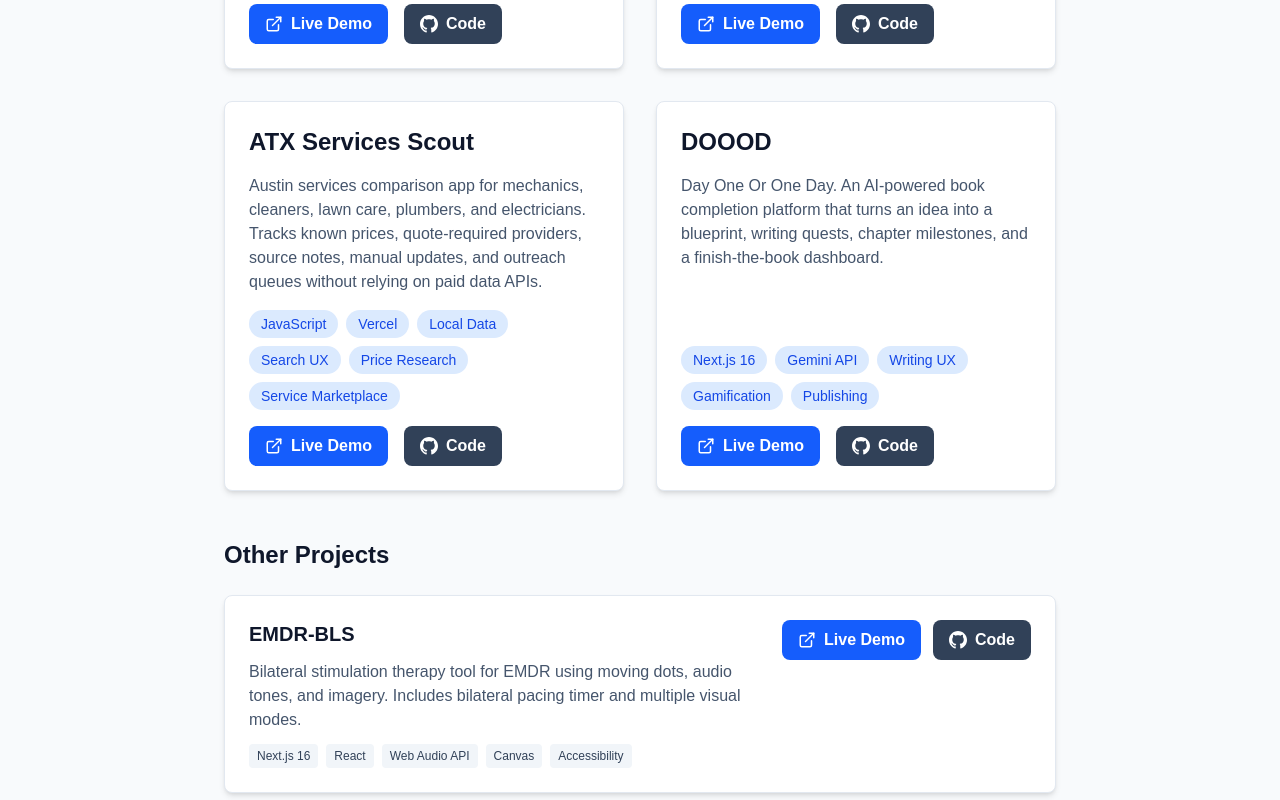
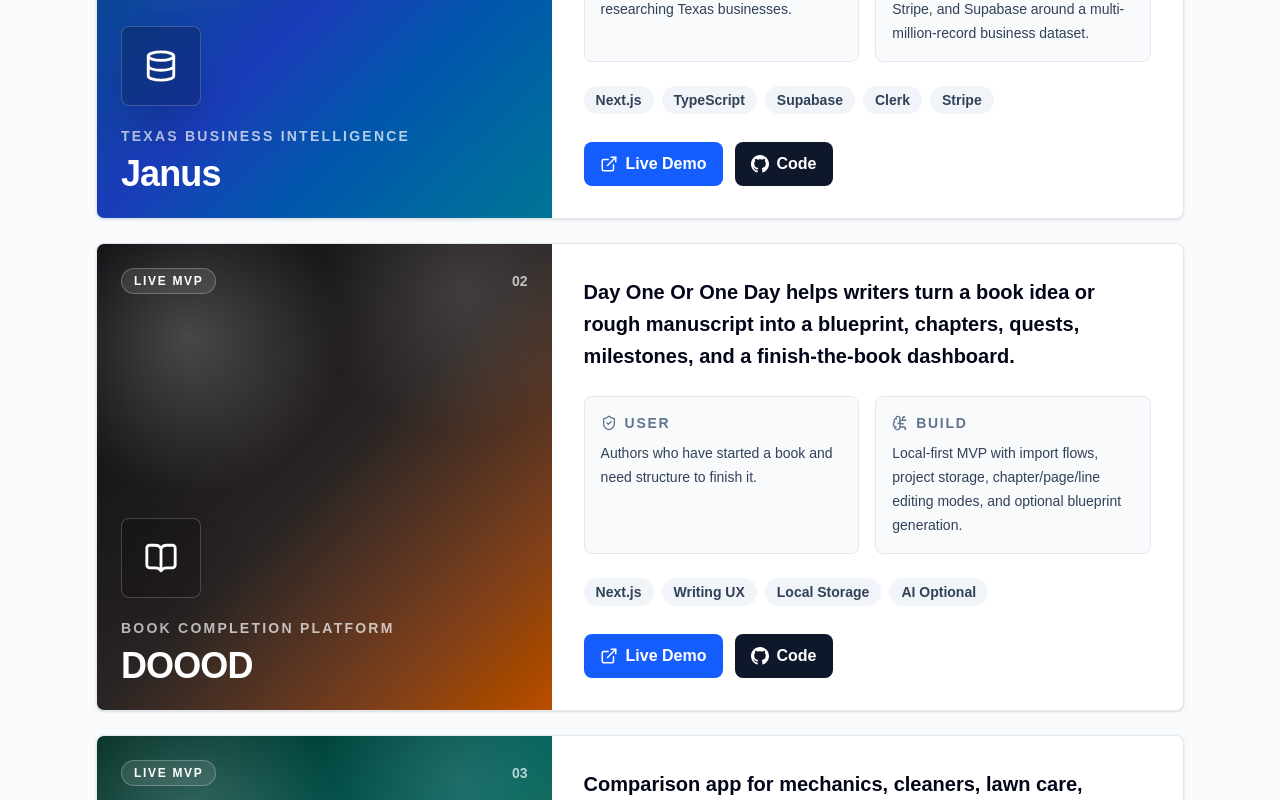
Before and after one commit to PabloPratt/portfolio, a Next.js app: page /work in a window 1280 px wide. Shown: the part 1040-1840 px from the top of the page. Built offline with nearby package versions, Linux system fonts and the light colour scheme.

Commit message:
Polish portfolio story and project showcase

```diff
--- a/app/page.tsx
+++ b/app/page.tsx
@@ -15,7 +15,7 @@
     title: "Work",
     href: "/work",
     kicker: "Projects",
-    text: "Janus, Obsidian Flow, ATX Services Scout, DOOOD, and the prototypes that are still useful but less central.",
+    text: "Janus, DOOOD, ATX Services Scout, Obsidian Flow, EMDR-BLS, and the experiments that sit behind them.",
     image:
       "https://images.unsplash.com/photo-1551288049-bebda4e38f71?auto=format&fit=crop&w=1200&q=80",
   },
@@ -108,7 +108,7 @@
               <h2 className="text-3xl font-black text-slate-950">Pick a lane.</h2>
             </div>
             <p className="max-w-xl text-slate-600">
-              This site is meant to feel more like a table of contents than a resume dumped onto one page.
+              Start with the project portfolio, then use the rest of the site for background, leadership, and contact.
             </p>
           </div>
 
--- a/components/Projects.tsx
+++ b/components/Projects.tsx
@@ -1,198 +1,300 @@
-import { ExternalLink } from 'lucide-react';
+import Link from 'next/link';
+import {
+  ArrowRight,
+  BookOpen,
+  BrainCircuit,
+  Database,
+  ExternalLink,
+  LineChart,
+  Search,
+  ShieldCheck,
+  Timer,
+  Wrench,
+} from 'lucide-react';
+import type { LucideIcon } from 'lucide-react';
 
-function GithubIcon({ size = 24, className = '' }: { size?: number; className?: string }) {
+function GithubIcon({ size = 18 }: { size?: number }) {
   return (
-    <svg width={size} height={size} viewBox="0 0 24 24" fill="currentColor" className={className} xmlns="http://www.w3.org/2000/svg">
-      <path d="M12 0c-6.626 0-12 5.373-12 12 0 5.302 3.438 9.8 8.207 11.387.599.111.793-.261.793-.577v-2.234c-3.338.726-4.033-1.416-4.033-1.416-.546-1.387-1.333-1.756-1.333-1.756-1.089-.745.083-.729.083-.729 1.205.084 1.839 1.237 1.839 1.237 1.07 1.834 2.807 1.304 3.492.997.107-.775.418-1.305.762-1.604-2.665-.305-5.467-1.334-5.467-5.931 0-1.311.469-2.381 1.236-3.221-.124-.303-.535-1.524.117-3.176 0 0 1.008-.322 3.301 1.23.957-.266 1.983-.399 3.003-.404 1.02.005 2.047.138 3.006.404 2.291-1.552 3.297-1.23 3.297-1.23.653 1.653.242 2.874.118 3.176.77.84 1.235 1.911 1.235 3.221 0 4.609-2.807 5.624-5.479 5.921.43.372.823 1.102.823 2.222v 3.293c0 .319.192.694.801.576 4.765-1.589 8.199-6.086 8.199-11.386 0-6.627-5.373-12-12-12z" />
+    <svg width={size} height={size} viewBox="0 0 24 24" fill="currentColor" aria-hidden="true">
+      <path d="M12 0C5.37 0 0 5.37 0 12c0 5.3 3.44 9.8 8.21 11.39.6.11.79-.26.79-.58v-2.23c-3.34.73-4.03-1.42-4.03-1.42-.55-1.39-1.33-1.76-1.33-1.76-1.09-.74.08-.73.08-.73 1.2.08 1.84 1.24 1.84 1.24 1.07 1.83 2.81 1.3 3.49.99.11-.77.42-1.3.76-1.6-2.66-.31-5.47-1.33-5.47-5.93 0-1.31.47-2.38 1.24-3.22-.12-.3-.54-1.52.12-3.18 0 0 1.01-.32 3.3 1.23.96-.27 1.98-.4 3-.4s2.05.13 3.01.4c2.29-1.55 3.3-1.23 3.3-1.23.65 1.66.24 2.88.12 3.18.77.84 1.24 1.91 1.24 3.22 0 4.61-2.81 5.62-5.48 5.92.43.37.82 1.1.82 2.22v3.29c0 .32.19.69.8.58C20.56 21.8 24 17.3 24 12c0-6.63-5.37-12-12-12z" />
     </svg>
   );
 }
 
 type Project = {
-  id: number;
+  title: string;
+  shortName: string;
+  kicker: string;
+  description: string;
+  audience: string;
+  build: string;
+  status: string;
+  dataNote?: string;
+  tags: string[];
+  live: string;
+  github: string;
+  icon: LucideIcon;
+  accent: string;
+};
+
+type Experiment = {
   title: string;
   description: string;
-  tags: string[];
-  live?: string;
-  github?: string;
-  status?: string;
-  featured: boolean;
+  href: string;
 };
 
 const projects: Project[] = [
   {
-    id: 1,
     title: 'Janus',
-    description: 'Texas business intelligence & privacy SaaS. Search 3M+ TX businesses by ZIP, city, county. AI chat-powered lead generation + registered agent service.',
-    tags: ['Next.js 16', 'TypeScript', 'Clerk', 'Stripe', 'Supabase'],
+    shortName: 'JA',
+    kicker: 'Texas business intelligence',
+    description:
+      'Business search and lead intelligence for Texas companies, including ZIP, city, county, registered agent, and privacy-focused workflow support.',
+    audience: 'Founders, operators, and sales teams researching Texas businesses.',
+    build:
+      'Built with Next.js, TypeScript, Clerk, Stripe, and Supabase around a multi-million-record business dataset.',
+    status: 'Live SaaS',
+    tags: ['Next.js', 'TypeScript', 'Supabase', 'Clerk', 'Stripe'],
     live: 'https://janus-eta.vercel.app',
     github: 'https://github.com/PabloPratt/Janus',
-    featured: true,
+    icon: Database,
+    accent: 'from-sky-900 via-blue-800 to-cyan-700',
   },
   {
-    id: 2,
-    title: 'Obsidian Flow',
-    description: 'CLI trading dashboard and price screener for monitoring crypto and stocks. Real-time price updates, technical analysis, and custom alerts.',
-    tags: ['Node.js', 'CLI', 'TypeScript', 'Dashboard', 'Trading Tools'],
-    live: 'https://obsidian-flow-three.vercel.app',
-    github: 'https://github.com/PabloPratt/obsidian-flow',
-    featured: true,
+    title: 'DOOOD',
+    shortName: 'DO',
+    kicker: 'Book completion platform',
+    description:
+      'Day One Or One Day helps writers turn a book idea or rough manuscript into a blueprint, chapters, quests, milestones, and a finish-the-book dashboard.',
+    audience: 'Authors who have started a book and need structure to finish it.',
+    build:
+      'Local-first MVP with import flows, project storage, chapter/page/line editing modes, and optional blueprint generation.',
+    status: 'Live MVP',
+    tags: ['Next.js', 'Writing UX', 'Local Storage', 'AI Optional'],
+    live: 'https://doood-xi.vercel.app',
+    github: 'https://github.com/PabloPratt/doood',
+    icon: BookOpen,
+    accent: 'from-zinc-950 via-stone-800 to-amber-700',
   },
   {
-    id: 3,
     title: 'ATX Services Scout',
-    description: 'Austin services comparison app for mechanics, cleaners, lawn care, plumbers, and electricians. Tracks known prices, quote-required providers, source notes, manual updates, and outreach queues without relying on paid data APIs.',
-    tags: ['JavaScript', 'Vercel', 'Local Data', 'Search UX', 'Price Research', 'Service Marketplace'],
+    shortName: 'ATX',
+    kicker: 'Austin services comparison',
+    description:
+      'Comparison app for mechanics, cleaners, lawn care, plumbers, and electricians, with public price tracking, quote-required flags, and manual research workflows.',
+    audience: 'Austin residents comparing everyday service providers without paid data feeds.',
+    build:
+      'Built around transparent source notes, local service categories, search filters, and a path to Supabase-backed provider data.',
+    status: 'Live MVP',
+    tags: ['Vercel', 'Search UX', 'Manual Data', 'Local Services'],
     live: 'https://atx-services-scout.vercel.app',
     github: 'https://github.com/PabloPratt/atx-services-scout',
-    featured: true,
+    icon: Search,
+    accent: 'from-emerald-950 via-teal-800 to-lime-700',
   },
   {
-    id: 4,
-    title: 'DOOOD',
-    description: 'Day One Or One Day. An AI-powered book completion platform that turns an idea into a blueprint, writing quests, chapter milestones, and a finish-the-book dashboard.',
-    tags: ['Next.js 16', 'Gemini API', 'Writing UX', 'Gamification', 'Publishing'],
-    live: 'https://doood-xi.vercel.app',
-    github: 'https://github.com/PabloPratt/doood',
-    featured: true,
+    title: 'Obsidian Flow',
+    shortName: 'OF',
+    kicker: 'Options trading lab',
+    description:
+      'Options trading dashboard for scanning contracts, tracking spotlight picks, and comparing market signals in an options-first workspace.',
+    audience: 'Personal options traders who want a focused scanner and accountability layer.',
+    build:
+      'Prototype terminal with watchlists, filters, staged orders, spotlight tracking, provider status, and streaming-ready architecture.',
+    status: 'Prototype',
+    dataNote:
+      'Currently uses no-key prototype data with a path toward OPRA-backed feeds through Alpaca, Tradier, Massive/Polygon, or Unusual Whales.',
+    tags: ['Options', 'Trading UI', 'Yahoo Fallback', 'Provider Ready'],
+    live: 'https://obsidian-flow-lab.vercel.app',
+    github: 'https://github.com/PabloPratt/obsidian-flow',
+    icon: LineChart,
+    accent: 'from-neutral-950 via-red-950 to-amber-700',
   },
   {
-    id: 5,
     title: 'EMDR-BLS',
-    description: 'Bilateral stimulation therapy tool for EMDR using moving dots, audio tones, and imagery. Includes bilateral pacing timer and multiple visual modes.',
-    tags: ['Next.js 16', 'React', 'Web Audio API', 'Canvas', 'Accessibility'],
+    shortName: 'BLS',
+    kicker: 'Bilateral stimulation tool',
+    description:
+      'Browser-based bilateral stimulation tool with moving visual targets, pacing controls, audio cues, session timing, and multiple visual modes.',
+    audience: 'People who need a configurable bilateral stimulation timer and visual pacing tool.',
+    build:
+      'Built with React, Web Audio, Canvas-style motion patterns, accessible controls, and session configuration.',
+    status: 'Live tool',
+    tags: ['React', 'Web Audio', 'Motion UI', 'Accessibility'],
     live: 'https://emdr-bls.vercel.app',
     github: 'https://github.com/PabloPratt/emdr-bls',
-    featured: false,
+    icon: Timer,
+    accent: 'from-indigo-950 via-violet-800 to-fuchsia-700',
+  },
+];
+
+const experiments: Experiment[] = [
+  {
+    title: 'Resume Scorer',
+    description: 'Role-fit scoring and gap notes for sales resumes.',
+    href: '/tools/resume-scorer',
+  },
+  {
+    title: 'Cold Email Generator',
+    description: 'Outbound draft generator for follow-up and prospecting motion.',
+    href: '/tools/cold-email',
+  },
+  {
+    title: 'Business Idea Validator',
+    description: 'Lightweight viability, competitor, and market-shape checks.',
+    href: '/tools/business-validator',
+  },
+  {
+    title: 'Pitch Deck Generator',
+    description: 'Investor-style structure and talking points from a rough idea.',
+    href: '/tools/pitch-generator',
+  },
+  {
+    title: 'Competitor Analyzer',
+    description: 'Positioning comparison for early market research.',
+    href: '/tools/competitor-analyzer',
+  },
+  {
+    title: 'All Experiments',
+    description: 'Developer, nonprofit, security, and writing utilities.',
+    href: '/tools',
   },
 ];
 
 export default function Projects() {
-  const featuredProjects = projects.filter((p) => p.featured);
-  const otherProjects = projects.filter((p) => !p.featured);
+  return (
+    <section id="projects" className="bg-slate-50">
+      <div className="mx-auto max-w-6xl px-4 py-16 sm:px-6 sm:py-24 lg:px-8">
+        <div className="mb-10 max-w-3xl">
+          <p className="text-sm font-bold uppercase tracking-[0.16em] text-blue-700">Selected work</p>
+          <h2 className="mt-3 text-3xl font-black text-slate-950 sm:text-5xl">The projects worth clicking first.</h2>
+          <p className="mt-4 text-lg leading-8 text-slate-600">
+            These are the strongest live builds: real workflows, deployed products, clear technical surfaces, and honest notes where a product is still a prototype.
+          </p>
+        </div>
+
+        <div className="grid gap-6">
+          {projects.map((project, index) => {
+            const Icon = project.icon;
 
             return (
-    <section id="projects" className="py-20 sm:py-32 bg-slate-50">
-      <div className="max-w-4xl mx-auto px-4 sm:px-6 lg:px-8">
-        <div className="space-y-12">
-          <div className="space-y-4">
-            <h2 className="text-3xl sm:text-4xl font-bold text-slate-900">Featured Projects</h2>
-            <p className="text-lg text-slate-600">A selection of applications I've built from concept to production.</p>
+              <article
+                key={project.title}
+                className="overflow-hidden rounded-lg border border-slate-200 bg-white shadow-sm transition hover:-translate-y-0.5 hover:shadow-xl"
+              >
+                <div className="grid lg:grid-cols-[0.9fr_1.25fr]">
+                  <div className={`relative min-h-64 bg-gradient-to-br ${project.accent} p-6 text-white`}>
+                    <div className="absolute inset-0 bg-[radial-gradient(circle_at_20%_20%,rgba(255,255,255,0.22),transparent_30%),radial-gradient(circle_at_80%_10%,rgba(255,255,255,0.12),transparent_26%)]" />
+                    <div className="relative flex h-full min-h-52 flex-col justify-between">
+                      <div className="flex items-center justify-between gap-4">
+                        <span className="rounded-full border border-white/25 bg-white/10 px-3 py-1 text-xs font-bold uppercase tracking-[0.14em]">
+                          {project.status}
+                        </span>
+                        <span className="text-sm font-bold text-white/70">0{index + 1}</span>
+                      </div>
+                      <div>
+                        <div className="mb-5 flex h-20 w-20 items-center justify-center rounded-lg border border-white/20 bg-black/20 shadow-2xl backdrop-blur">
+                          <Icon size={34} />
+                        </div>
+                        <p className="text-sm font-bold uppercase tracking-[0.16em] text-white/70">{project.kicker}</p>
+                        <h3 className="mt-2 text-4xl font-black tracking-tight">{project.title}</h3>
+                      </div>
+                    </div>
                   </div>
 
-          <div className="grid gap-8 md:grid-cols-2">
-            {featuredProjects.map((project) => (
-              <article
-                key={project.id}
-                className="bg-white rounded-lg shadow-md hover:shadow-lg transition-shadow border border-slate-200 overflow-hidden flex flex-col"
-              >
-                <div className="p-6 flex-1 flex flex-col gap-4">
-                  <h3 className="text-2xl font-bold text-slate-900">{project.title}</h3>
-                  {project.status && (
-                    <span className="inline-flex w-fit rounded-full bg-amber-100 px-3 py-1 text-xs font-bold uppercase tracking-[0.16em] text-amber-800">
-                      {project.status}
-                    </span>
+                  <div className="p-6 sm:p-8">
+                    <p className="text-xl font-bold leading-8 text-slate-950">{project.description}</p>
+
+                    <div className="mt-6 grid gap-4 md:grid-cols-2">
+                      <div className="rounded-lg border border-slate-200 bg-slate-50 p-4">
+                        <div className="mb-2 flex items-center gap-2 text-sm font-bold uppercase tracking-[0.12em] text-slate-500">
+                          <ShieldCheck size={16} />
+                          User
+                        </div>
+                        <p className="text-sm leading-6 text-slate-700">{project.audience}</p>
+                      </div>
+                      <div className="rounded-lg border border-slate-200 bg-slate-50 p-4">
+                        <div className="mb-2 flex items-center gap-2 text-sm font-bold uppercase tracking-[0.12em] text-slate-500">
+                          <BrainCircuit size={16} />
+                          Build
+                        </div>
+                        <p className="text-sm leading-6 text-slate-700">{project.build}</p>
+                      </div>
+                    </div>
+
+                    {project.dataNote && (
+                      <div className="mt-4 rounded-lg border border-amber-200 bg-amber-50 p-4 text-sm leading-6 text-amber-950">
+                        <span className="font-bold">Data note:</span> {project.dataNote}
+                      </div>
                     )}
-                  <p className="text-slate-600 flex-1">{project.description}</p>
 
-                  <div className="space-y-4">
-                    <div className="flex flex-wrap gap-2">
+                    <div className="mt-6 flex flex-wrap gap-2">
                       {project.tags.map((tag) => (
                         <span
                           key={tag}
-                          className="inline-block px-3 py-1 bg-blue-100 text-blue-700 text-sm font-medium rounded-full"
+                          className="rounded-full bg-slate-100 px-3 py-1 text-sm font-semibold text-slate-700"
                         >
                           {tag}
                         </span>
                       ))}
                     </div>
 
-                    <div className="flex gap-4">
-                      {project.live && (
+                    <div className="mt-7 flex flex-wrap gap-3">
                       <a
                         href={project.live}
                         target="_blank"
                         rel="noopener noreferrer"
-                          className="inline-flex items-center gap-2 px-4 py-2 bg-blue-600 hover:bg-blue-700 text-white font-semibold rounded-lg transition-colors"
-                          aria-label={`Visit ${project.title} live site`}
+                        className="inline-flex items-center gap-2 rounded-lg bg-blue-600 px-4 py-2.5 font-bold text-white transition hover:bg-blue-700"
+                        aria-label={`Open ${project.title} live site`}
                       >
                         <ExternalLink size={18} />
                         Live Demo
                       </a>
-                      )}
-                      {project.github && (
                       <a
                         href={project.github}
                         target="_blank"
                         rel="noopener noreferrer"
-                          className="inline-flex items-center gap-2 px-4 py-2 bg-slate-700 hover:bg-slate-800 text-white font-semibold rounded-lg transition-colors"
-                          aria-label={`View ${project.title} on GitHub`}
+                        className="inline-flex items-center gap-2 rounded-lg bg-slate-900 px-4 py-2.5 font-bold text-white transition hover:bg-slate-700"
+                        aria-label={`Open ${project.title} source code`}
                       >
                         <GithubIcon size={18} />
                         Code
                       </a>
-                      )}
                     </div>
                   </div>
                 </div>
               </article>
+            );
+          })}
+        </div>
+
+        <div className="mt-16 border-t border-slate-200 pt-12">
+          <div className="mb-6 flex flex-col gap-3 sm:flex-row sm:items-end sm:justify-between">
+            <div>
+              <p className="text-sm font-bold uppercase tracking-[0.16em] text-slate-500">Experiments</p>
+              <h3 className="mt-2 text-3xl font-black text-slate-950">Smaller tools and work in progress.</h3>
+            </div>
+            <Link href="/tools" className="inline-flex items-center gap-2 font-bold text-blue-700 hover:text-blue-900">
+              Browse all experiments
+              <ArrowRight size={18} />
+            </Link>
+          </div>
+
+          <div className="grid gap-4 md:grid-cols-2 lg:grid-cols-3">
+            {experiments.map((experiment) => (
+              <Link
+                key={experiment.title}
+                href={experiment.href}
+                className="group rounded-lg border border-slate-200 bg-white p-5 shadow-sm transition hover:-translate-y-0.5 hover:border-blue-300 hover:shadow-lg"
+              >
+                <div className="mb-4 flex h-10 w-10 items-center justify-center rounded-lg bg-slate-100 text-slate-700 group-hover:bg-blue-50 group-hover:text-blue-700">
+                  <Wrench size={20} />
+                </div>
+                <h4 className="text-lg font-black text-slate-950">{experiment.title}</h4>
+                <p className="mt-2 text-sm leading-6 text-slate-600">{experiment.description}</p>
+              </Link>
             ))}
           </div>
-
-          {otherProjects.length > 0 && (
-            <div className="space-y-6">
-              <h3 className="text-2xl font-bold text-slate-900">Other Projects</h3>
-              <div className="space-y-4">
-                {otherProjects.map((project) => (
-                  <article
-                    key={project.id}
-                    className="bg-white rounded-lg shadow-md hover:shadow-lg transition-shadow border border-slate-200 p-6 flex items-start justify-between gap-4"
-                  >
-                    <div className="flex-1 space-y-3">
-                      <h4 className="text-xl font-bold text-slate-900">{project.title}</h4>
-                      <p className="text-slate-600">{project.description}</p>
-                      <div className="flex flex-wrap gap-2">
-                        {project.tags.map((tag) => (
-                          <span
-                            key={tag}
-                            className="inline-block px-2 py-1 bg-slate-100 text-slate-700 text-xs font-medium rounded"
-                          >
-                            {tag}
-                          </span>
-                        ))}
-                      </div>
-                    </div>
-                    <div className="flex flex-wrap gap-3">
-                      {project.live && (
-                        <a
-                          href={project.live}
-                          target="_blank"
-                          rel="noopener noreferrer"
-                          className="inline-flex items-center gap-2 px-4 py-2 bg-blue-600 hover:bg-blue-700 text-white font-semibold rounded-lg transition-colors whitespace-nowrap"
-                          aria-label={`Visit ${project.title} live site`}
-                        >
-                          <ExternalLink size={18} />
-                          Live Demo
-                        </a>
-                      )}
-                      {project.github && (
-                        <a
-                          href={project.github}
-                          target="_blank"
-                          rel="noopener noreferrer"
-                          className="inline-flex items-center gap-2 px-4 py-2 bg-slate-700 hover:bg-slate-800 text-white font-semibold rounded-lg transition-colors whitespace-nowrap"
-                          aria-label={`View ${project.title} on GitHub`}
-                        >
-                          <GithubIcon size={18} />
-                          Code
-                        </a>
-                      )}
-                    </div>
-                  </article>
-                ))}
-              </div>
-            </div>
-          )}
         </div>
       </div>
     </section>
```
Also changed, not shown: app/tools/page.tsx (+11 -10 lines), components/About.tsx (+20 -10 lines), public/project-logos/README.md (added). Lines whose indentation alone changed are shown as unchanged.
